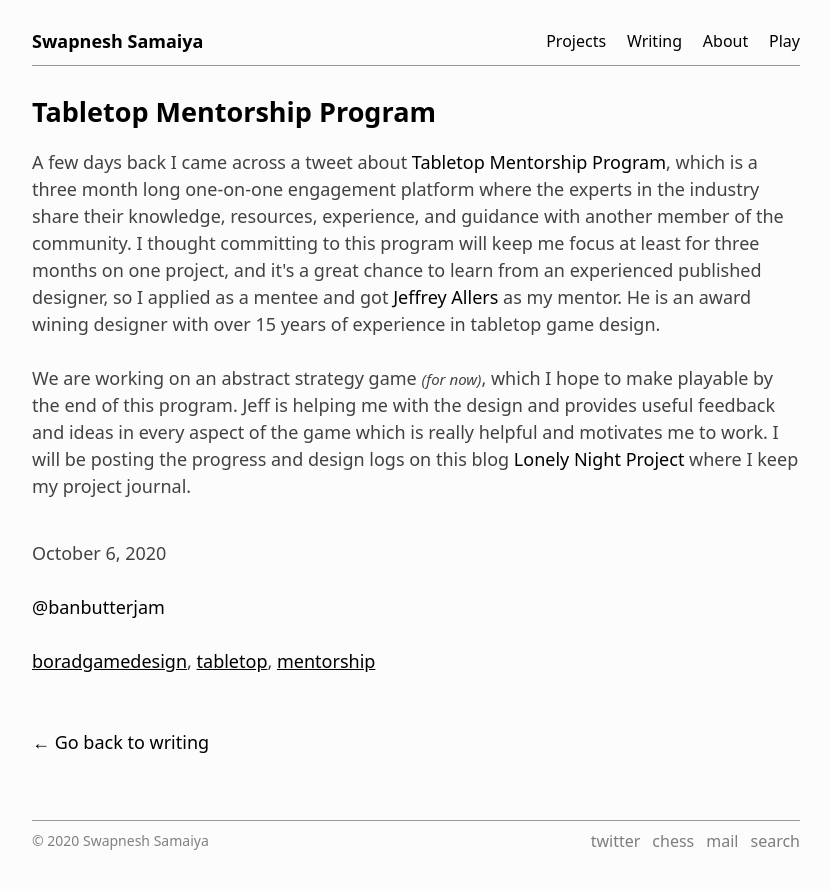
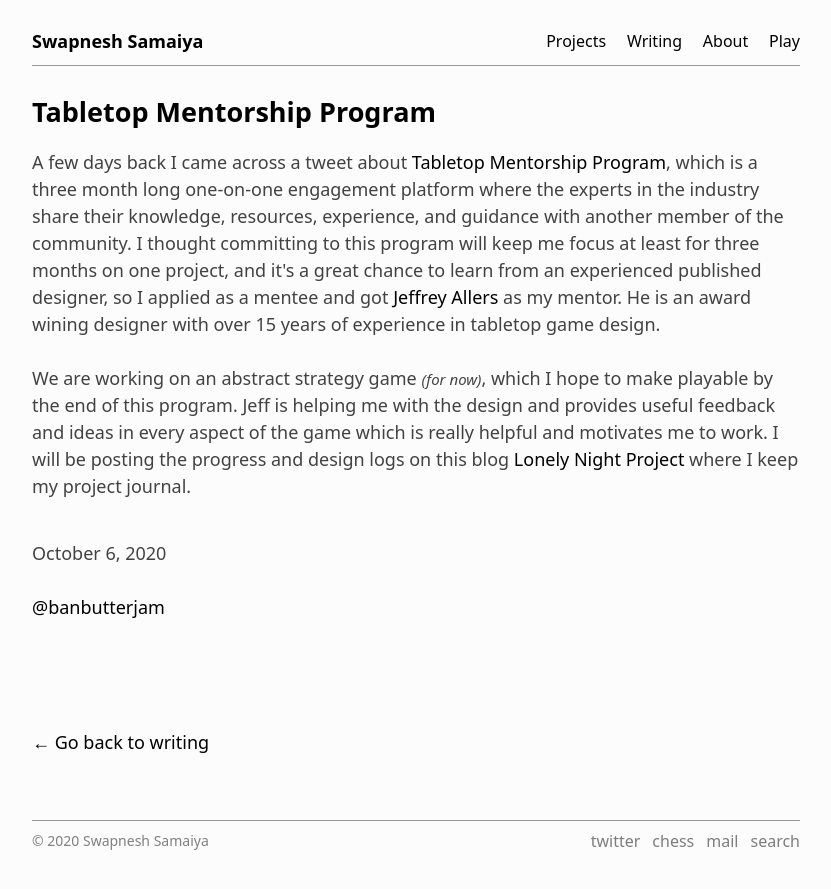
Before and after one commit to bunbutterjam/bunbutterjam.github.io, a Jekyll site: the page built from _posts/2020-10-06-Tabletop-Mentorship-Program.html, in a window 1280 px wide. Shown: the top 889 px of the page, without its empty margins (224-1055 px from the left). Built offline with Jekyll 4.4.1, drawn with Linux system fonts in a browser that asks for light colours.

Commit message:
tags removed from post page

```diff
--- a/_layouts/post.html
+++ b/_layouts/post.html
@@ -8,7 +8,7 @@
   <span class="meta"><time datetime="{{ page.date | date_to_xmlschema }}">{{ page.date | date: "%B %-d, %Y" }}
     </time><br><br><a href="https://twitter.com/banbutterjam" target="_blank">@{{site.twitter.username}}</a><br><br>
     {% for tag in page.tags %}
-    <a href="/tag/{{tag}}" class="post-tag">{{tag}}</a>{% unless forloop.last %}, {% endunless %}{% endfor %}
+    <!-- <a href="/tag/{{tag}}" class="post-tag">{{tag}}</a>{% unless forloop.last %}, {% endunless %}{% endfor %}   -->
     <br><br><br>
     <a href="{{site.baseurl}}/writing" class="post-back">&#x2190; Go back to writing</a> </span>
 </section>
--- a/_posts/2020-10-06-Tabletop-Mentorship-Program.html
+++ b/_posts/2020-10-06-Tabletop-Mentorship-Program.html
@@ -3,7 +3,7 @@
 title: Tabletop Mentorship Program
 description: A three month Mentorship program for tabletop game designers.
 image: /assets/images/about_1.jpg
-tags: [boradgamedesign, tabletop, mentorship]
+tags: [boardgamedesign, tabletop, mentorship]
 ---
 
 <p>
```
